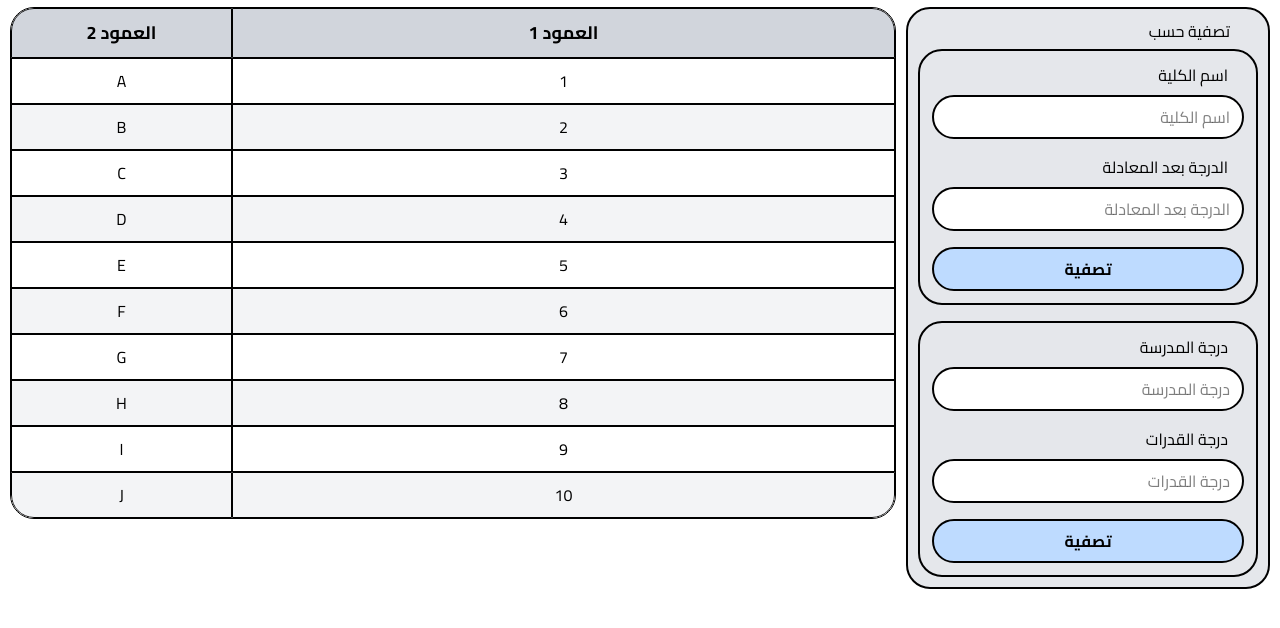
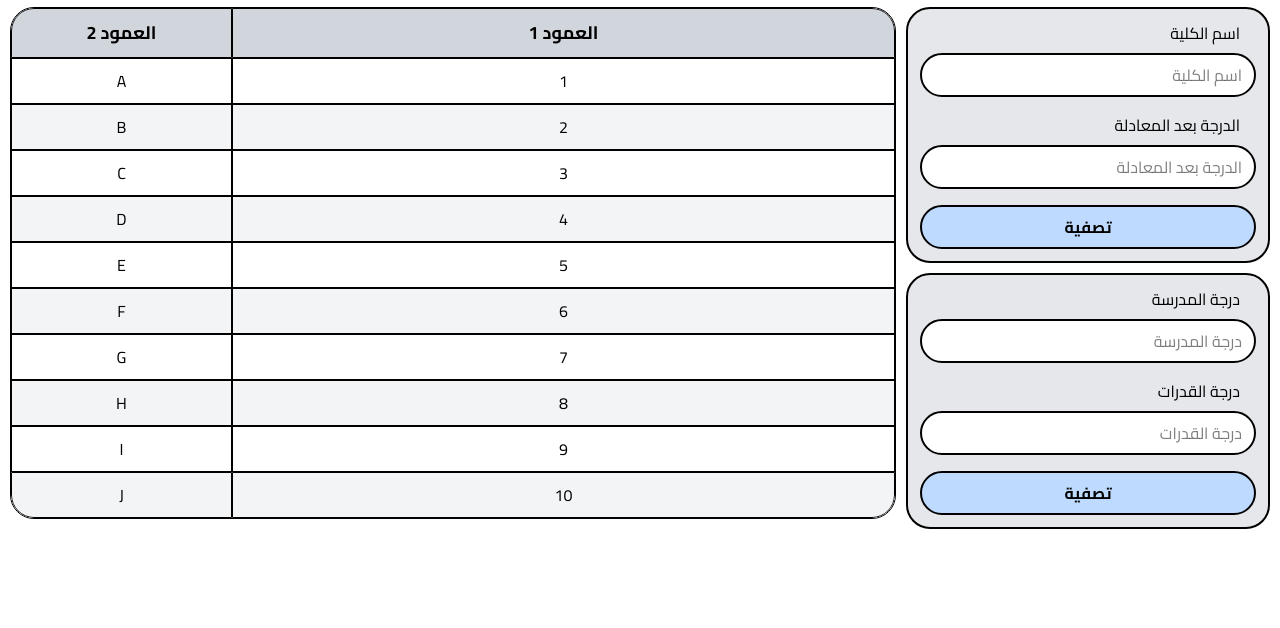
Before and after one commit to AbdullahMRiad/clean-tansik-v2, a website built with Vite: page index.html in a window 1280 px wide. Shown: the part 124-752 px from the top of the page. Built offline with nearby package versions, Linux system fonts and the light colour scheme.

Commit message:
Refactor filter sections for improved layout and consistency

```diff
--- a/index.html
+++ b/index.html
@@ -25,8 +25,6 @@
         <div class="lg:flex flex-1 hidden overflow-hidden">
             <!-- Sidebar -->
             <aside class="sticky top-0 h-full w-96 bg-white p-2.5 py-0 overflow-y-auto">
-                <div class="h-min bg-gray-200 p-2.5 rounded-3xl border-2 border-black">
-                    <p class="mr-7 mb-1.5">تصفية حسب</p>
                 <!-- Filter by name/calculated score section -->
                 <div class="h-64 border-black bg-gray-200 border-[2px] rounded-3xl p-3">
                     <!-- Filter by name -->
@@ -46,7 +44,7 @@
                 </div>
 
                 <!-- Filter by school/qudurat score section -->
-                    <div class="h-64 border-black bg-gray-200 border-[2px] rounded-3xl p-3 mt-4">
+                <div class="h-64 border-black bg-gray-200 border-[2px] rounded-3xl p-3 mt-2.5">
                     <!-- Filter by school score -->
                     <div class="flex-col flex">
                         <label for="college-name" class="mr-4">درجة المدرسة</label>
@@ -61,7 +59,6 @@
 
                     <!-- Filter button -->
                     <button class="transition-all hover:bg-blue-400 hover:text-white active:scale-95 active:bg-blue-700 rounded-4xl w-full py-2 bg-blue-200 mt-4 text-black font-bold border-black border-2">تصفية</button>
-                    </div>
                 </div>
             </aside>
 
```
Lines whose indentation alone changed are shown as unchanged.
